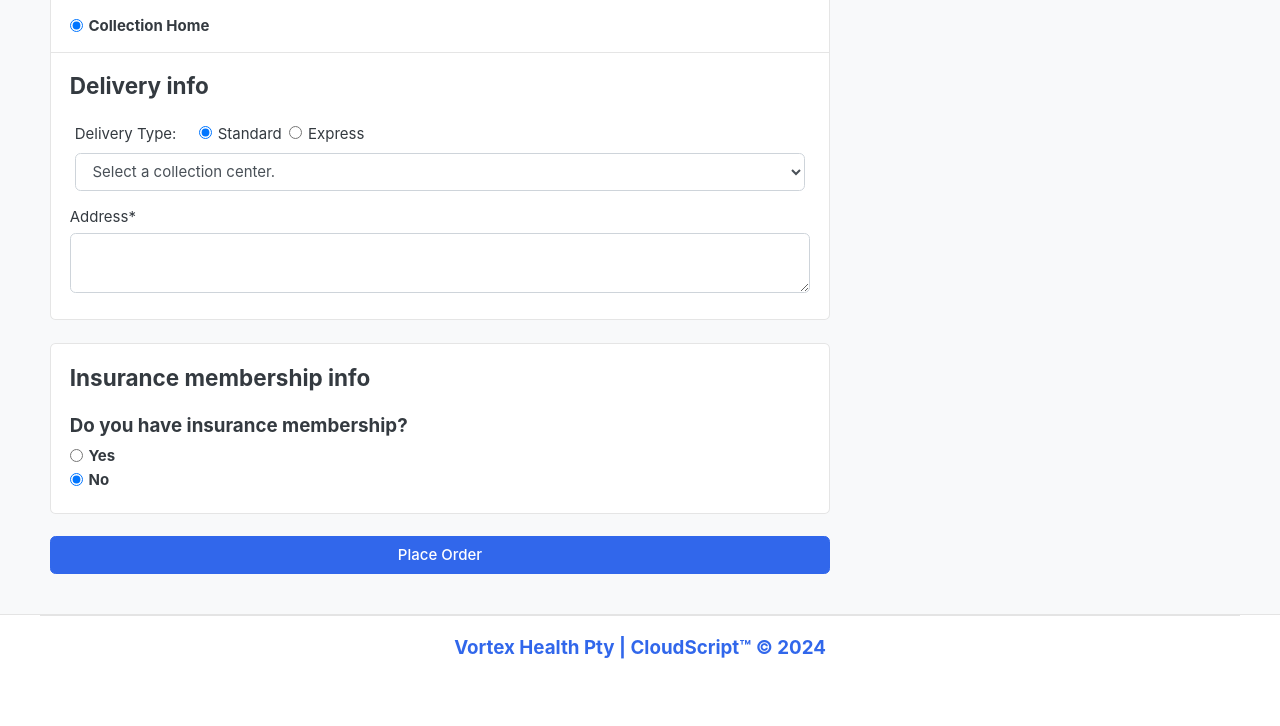
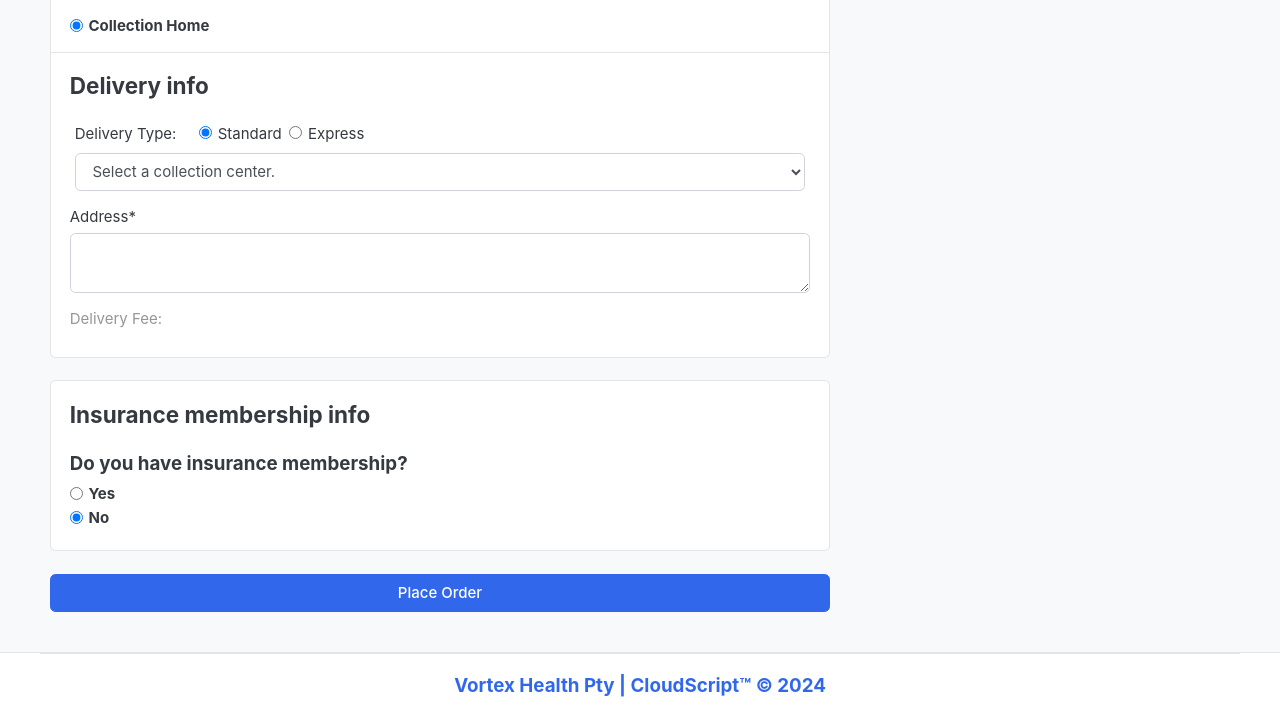
Before and after one commit to mahamudh472/medical_test, a Django app: page /request/checkout in a window 1280 px wide, after a click on "Collection Home". Shown: the part 625-1351 px from the top of the page. Before the commit the page ends 1284 px from the top, so only its background shows below. Run offline with Django 4.2, Linux system fonts and the light colour scheme; data comes from the database, SQL or seed files in the repository; both versions use the stored data as it was after the commit; parts of the project's set-up code (start-up, migrations or seed data) failed here and were passed over; some libraries are stand-ins or nearby versions; some web fonts are replaced.

Commit message:
distance counter fixed

```diff
--- a/request/urls.py
+++ b/request/urls.py
@@ -14,4 +14,5 @@ urlpatterns = [
     path("create-checkout-session/", views.CreateStripeCheckoutSessionView,name="create-checkout-session"),
     path('success/<str:alphanumeric_id>', views.success, name='success'),
     path('cancel/<str:alphanumeric_id>', views.cancelled, name='cancel'),
+    path('calculate-delivery-fee/', views.calculate_delivery_fee, name='calculate_delivery_fee'),
 ]
--- a/request/views.py
+++ b/request/views.py
@@ -165,6 +165,47 @@ def checkout(request):
     return render(request, "request/place-order.html", context)
 
 
+def calculate_delivery_fee(request):
+    if request.method == 'POST':
+        # Extract data from POST request
+        address = request.POST.get('address')
+        delivery_type = request.POST.get('delivery_type')
+        service_location = request.POST.get('service_location')
+        api_key = settings.GOOGLE_MAPS_API_KEY
+
+        # Initialize Google Maps client
+        gmaps = googlemaps.Client(key=api_key)
+
+        try:
+            # Call Google Maps API for distance calculation
+            response = gmaps.distance_matrix(
+                origins=service_location,
+                destinations=address,
+                mode="driving"
+            )
+
+            # Extract distance
+            distance_meters = response['rows'][0]['elements'][0]['distance']['value']
+
+            # Get the service details from the database
+            service = Service.objects.get(location=service_location)
+
+            # Calculate delivery fee based on the delivery type
+            if delivery_type == "standard":
+                delivery_fee = (distance_meters / 1000) * service.organization.cost_per_km + 1000
+            else:
+                delivery_fee = (distance_meters / 1000) * service.organization.cost_per_km + 5000
+
+            # Return JSON response
+            return JsonResponse({'delivery_fee': f"{delivery_fee:.2f}"})  # Format fee as currency
+
+        except Exception as e:
+            print(f"Error calculating distance: {e}")
+            return JsonResponse({'error': 'Unable to calculate delivery fee. Please try again later.'})
+
+    return JsonResponse({'error': 'Invalid request method.'})
+
+
 def CreateStripeCheckoutSessionView(request):
     if request.method == 'POST':
         price = float(request.POST.get('price'))
@@ -192,29 +233,9 @@ def CreateStripeCheckoutSessionView(request):
         elif str(collection) == "collection-home":
             address = request.POST.get('address')
             order.address = address
-            delivery_type = request.POST.get("delivery_type")
-            service_location = request.POST.get('collection-center')
-            api_key = settings.GOOGLE_MAPS_API_KEY
+            delivery_fee = request.POST.get('delivery_fee')
+            price += float(delivery_fee)
 
-            gmaps = googlemaps.Client(key=api_key)
-            try:
-                response = gmaps.distance_matrix(
-                    origins=service_location,
-                    destinations=address,
-                    mode="driving"
-                )
-                distance_meters = response['rows'][0]['elements'][0]['distance']['value']
-                distance_text = response['rows'][0]['elements'][0]['distance']['text']
-                service = Service.objects.get(location=service_location)
-                if delivery_type == "standard":
-                    price += (distance_meters/1000)*service.organization.base_cost+1000
-                else:
-                    price += (distance_meters/1000)*service.organization.base_cost+5000
-
-
-            except Exception as e:
-                print(f"Error calculating distance: {e}")
-                return None
         insurance = request.POST.get('insurance_status')
         if insurance == "yes":
             order.insurance_membership_id = request.POST.get('insurance-id')
--- a/templates/request/place-order.html
+++ b/templates/request/place-order.html
@@ -119,48 +119,46 @@
 
                                         {% endfor %}
                                     </select>
+                                    <input type="hidden" name="delivery_fee" id="deliveryFee" value="">
                                 </div> <!-- card body .// -->
                             </div> <!-- collapse .// -->
                         </div> <!-- card.// -->
                         <div class="card">
                             <header class="card-header">
-
                                 <label class="form-check" data-toggle="collapse" data-target="#collection_home">
                                     <input class="form-check-input" name="delivery-option" type="radio"
                                            value="collection-home">
-                                    <h6 class="form-check-label"> Collection Home </h6>
+                                    <h6 class="form-check-label">Collection Home</h6>
                                 </label>
                             </header>
                             <div id="collection_home" class="collapse" data-parent="#accordion_pay">
                                 <div class="card-body">
                                     <h4 class="card-title mb-4">Delivery info</h4>
-
-
                                     <div class="row">
-
-                                            <div class="fs-4 d-inline-block mx-3">Delivery Type: </div>
+                                        <div class="fs-4 d-inline-block mx-3">Delivery Type:</div>
                                         <div class="form-check mx-2">
                                             <input class="form-check-input" type="radio" name="delivery_type"
-                                                       id="flexRadioDefault1" value="standard" checked>
+                                                   id="flexRadioDefault1"
+                                                   value="standard" checked>
                                             <label class="form-check-label" for="flexRadioDefault1">
                                                 Standard
                                             </label>
                                         </div>
-
                                         <div class="form-check">
                                             <input class="form-check-input" type="radio" name="delivery_type"
-                                                       id="flexRadioDefault2" value="express" >
+                                                   id="flexRadioDefault2"
+                                                   value="express">
                                             <label class="form-check-label" for="flexRadioDefault2">
                                                 Express
                                             </label>
                                         </div>
-                                       <select class="form-control mx-3 my-2" name="collection-center" id="center_for_home">
+                                        <select class="form-control mx-3 my-2" name="collection-center"
+                                                id="center_for_home">
                                             <option value="" disabled selected>Select a collection center.</option>
                                             {% for ser in service %}
                                                 <optgroup label="{{ ser.name }}">
                                                     <option value="{{ ser.location }}">{{ ser.location }}</option>
                                                 </optgroup>
-
                                             {% endfor %}
                                         </select>
                                         <div class="form-group col-12 my-2">
@@ -168,11 +166,57 @@
                                             <textarea class="form-control" rows="2" name="address"
                                                       id="address"></textarea>
                                         </div>
+                                        <!-- Add a div to display the delivery fee -->
+                                        <div class="col-12 my-2">
+                                            <span id="delivery-fee" class="text-muted">Delivery Fee: </span>
+                                        </div>
                                     </div> <!-- row.// -->
-
                                 </div> <!-- card body .// -->
                             </div> <!-- collapse .// -->
                         </div> <!-- card.// -->
+                        <script>
+                            $(document).ready(function () {
+                                // Event listener for when the user focuses out of the address field
+                                $('#address').on('blur', function () {
+                                    // Get the values from the form
+                                    var address = $(this).val();
+                                    var deliveryType = $('input[name="delivery_type"]:checked').val();
+                                    var serviceLocation = $('#center_for_home').val();
+
+                                    // Check if all fields are filled
+                                    if (address && deliveryType && serviceLocation) {
+                                        // Send Ajax request to Django view
+                                        $.ajax({
+                                            url: '{% url "calculate_delivery_fee" %}', // Update with your view URL
+                                            type: 'POST',
+                                            data: {
+                                                'address': address,
+                                                'delivery_type': deliveryType,
+                                                'service_location': serviceLocation,
+                                                'csrfmiddlewaretoken': '{{ csrf_token }}' // Include CSRF token
+                                            },
+                                            success: function (response) {
+                                                // Update the delivery fee
+                                                if (response.delivery_fee){
+                                                    $('#delivery-fee').text('Delivery Fee: ' + response.delivery_fee);
+                                                    $('#deliveryFee').attr('value', response.delivery_fee)
+                                                    $('#place_order').attr('disabled', false)
+                                                }else{
+                                                    $('#delivery-fee').text('Invalid address');
+                                                    $('#place_order').attr('disabled', true)
+                                                }
+
+                                            },
+                                            error: function (xhr, status, error) {
+                                                console.error('Error calculating delivery fee:', error);
+                                            }
+                                        });
+                                    } else {
+                                        $('#delivery-fee').text('Please fill all fields to calculate delivery fee.');
+                                    }
+                                });
+                            });
+                        </script>
 
                     </article>
 
@@ -265,7 +309,7 @@
                     </script>
 
                     <input type="hidden" name="price" value="{{ request.first.get_sub_total }}">
-                    <button class="btn btn-primary btn-block"> Place Order</button>
+                    <button class="btn btn-primary btn-block" id="place_order"> Place Order</button>
 
                 </form> <!-- col.// -->
                 <aside class="col-md-4">
--- a/templates/request/request_list.html
+++ b/templates/request/request_list.html
@@ -113,7 +113,7 @@
                             </p>
 
                             <a href="{% url 'all_tests' %}"><button class="w-100 btn btn-outline-success">Add more Test</button></a>
-                            <a href="{% url 'checkout' %}" class="w-100 btn btn-primary mt-2">Proceed to checkout</a>
+                            <a href="{% url 'checkout' %}" class="w-100 btn btn-primary mt-2" {% if not request %} style="pointer-events: none; " {% endif %}>Proceed to checkout</a>
 
                         </div> <!-- card-body.// -->
                     </div> <!-- card.// -->
```
Also changed, not shown: db.sqlite3. Lines whose indentation alone changed are shown as unchanged.
